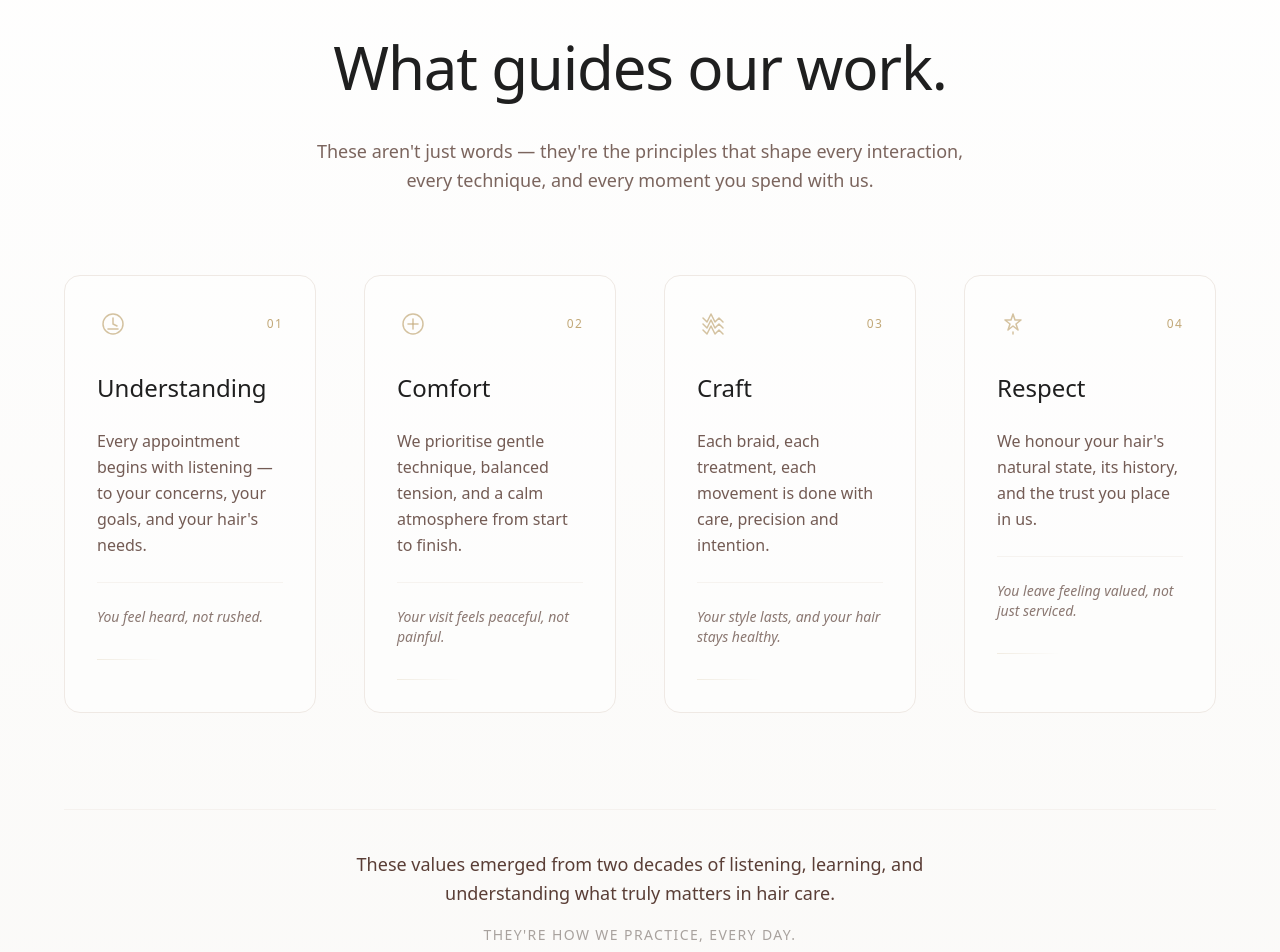
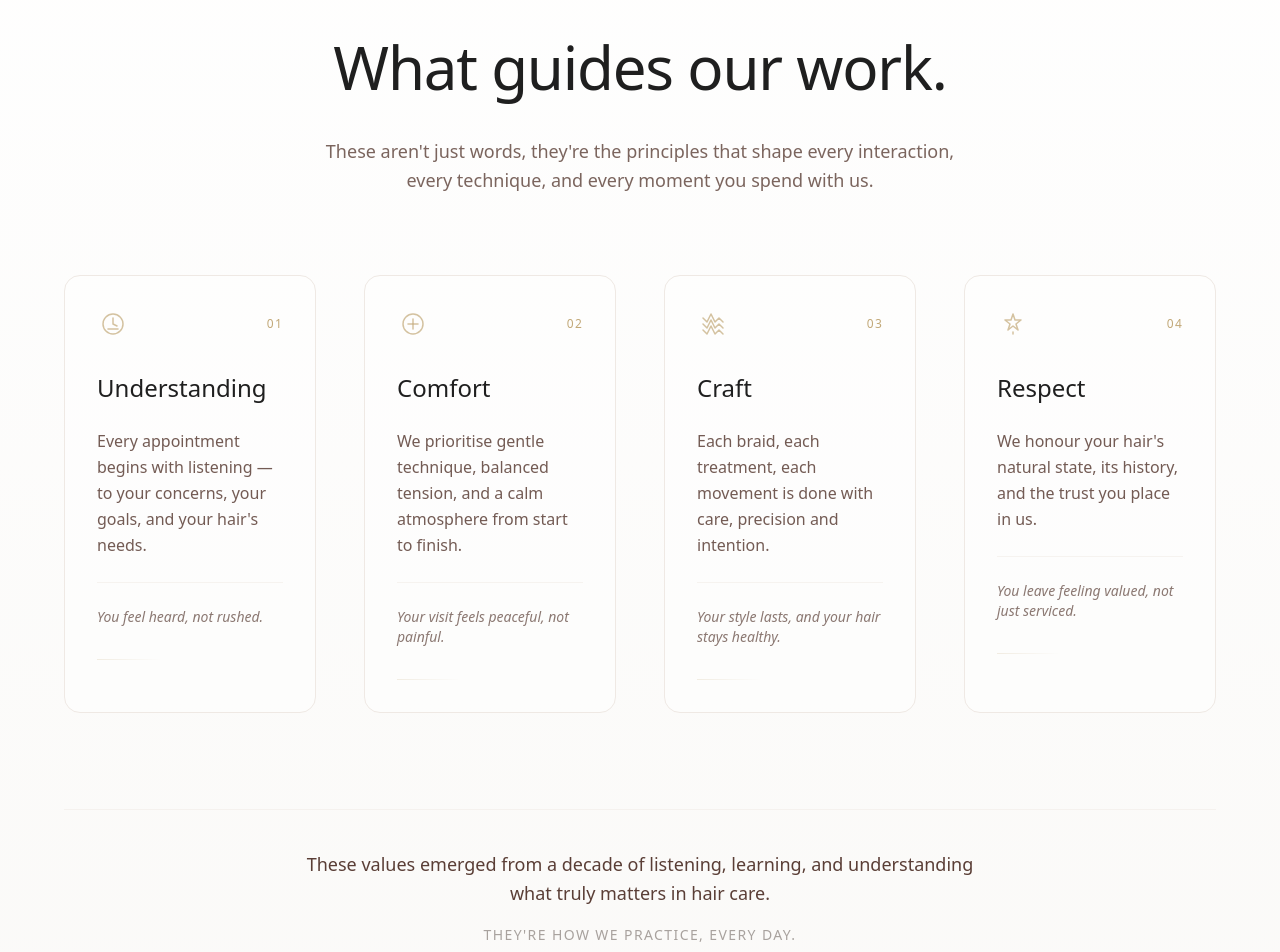
Before and after one commit to TF202136/narcisafilipe, a Next.js app in the folder narcisafilipe/: page /about in a window 1280 px wide. Shown: the part 4000-4952 px from the top of the page. Built offline with nearby package versions, Linux system fonts and the light colour scheme.

Commit message:
fro twenty - ten decade

```diff
--- a/narcisafilipe/components/about/about-values.tsx
+++ b/narcisafilipe/components/about/about-values.tsx
@@ -78,7 +78,7 @@ export function AboutValues() {
           </h2>
 
           <p className="mt-8 text-lg font-light text-[#5A3E36]/80 max-w-2xl mx-auto leading-relaxed">
-            These aren't just words — they're the principles that shape every interaction,
+            These aren't just words, they're the principles that shape every interaction,
             every technique, and every moment you spend with us.
           </p>
         </div>
@@ -142,7 +142,7 @@ export function AboutValues() {
         <div className="mt-24 pt-10 border-t border-[#EFE9E4]/50 text-center">
           <div className="max-w-2xl mx-auto space-y-4">
             <p className="text-lg font-light text-[#5A3E36] leading-relaxed">
-              These values emerged from two decades of listening, learning,
+              These values emerged from a decade of listening, learning,
               and understanding what truly matters in hair care.
             </p>
             <p className="text-sm text-[#A8A29E] font-light tracking-widest uppercase">
```
